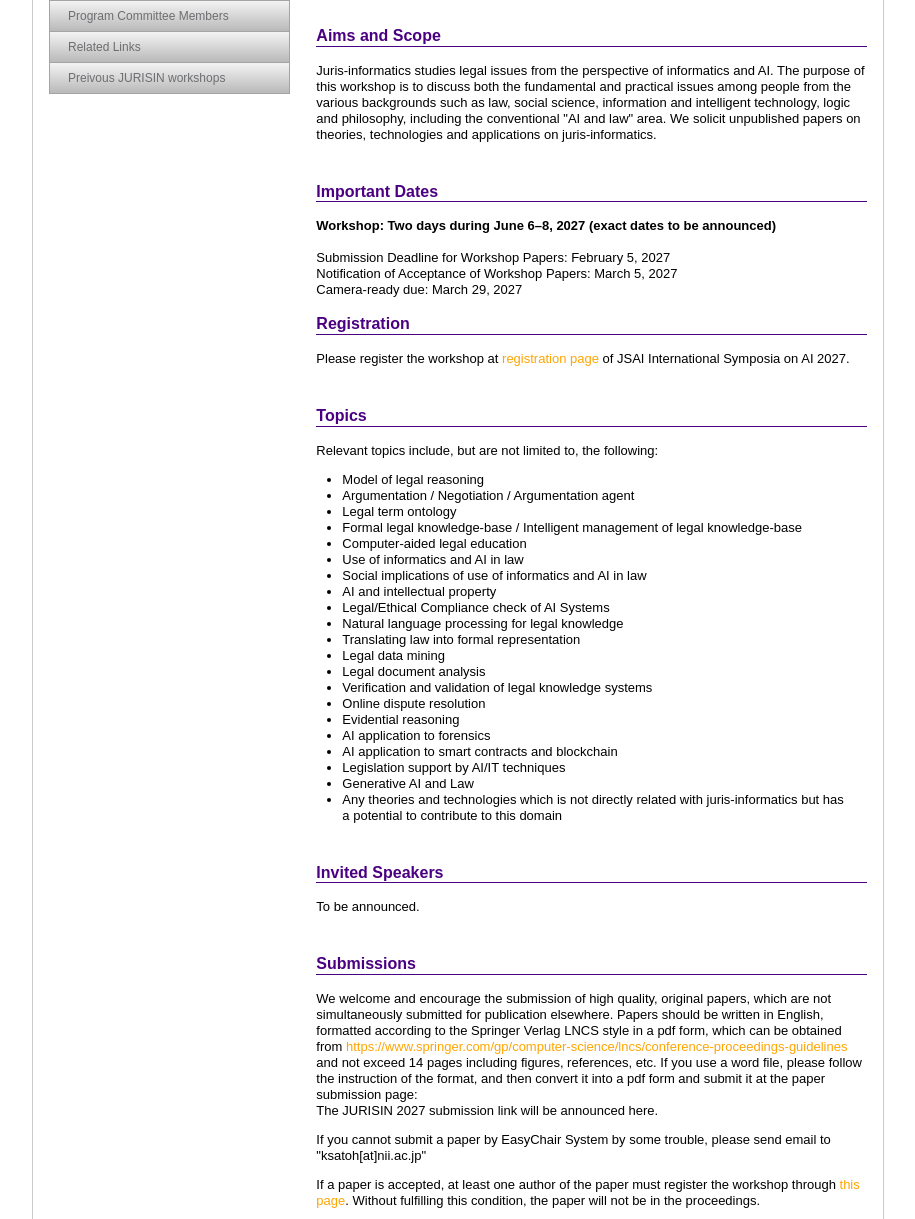
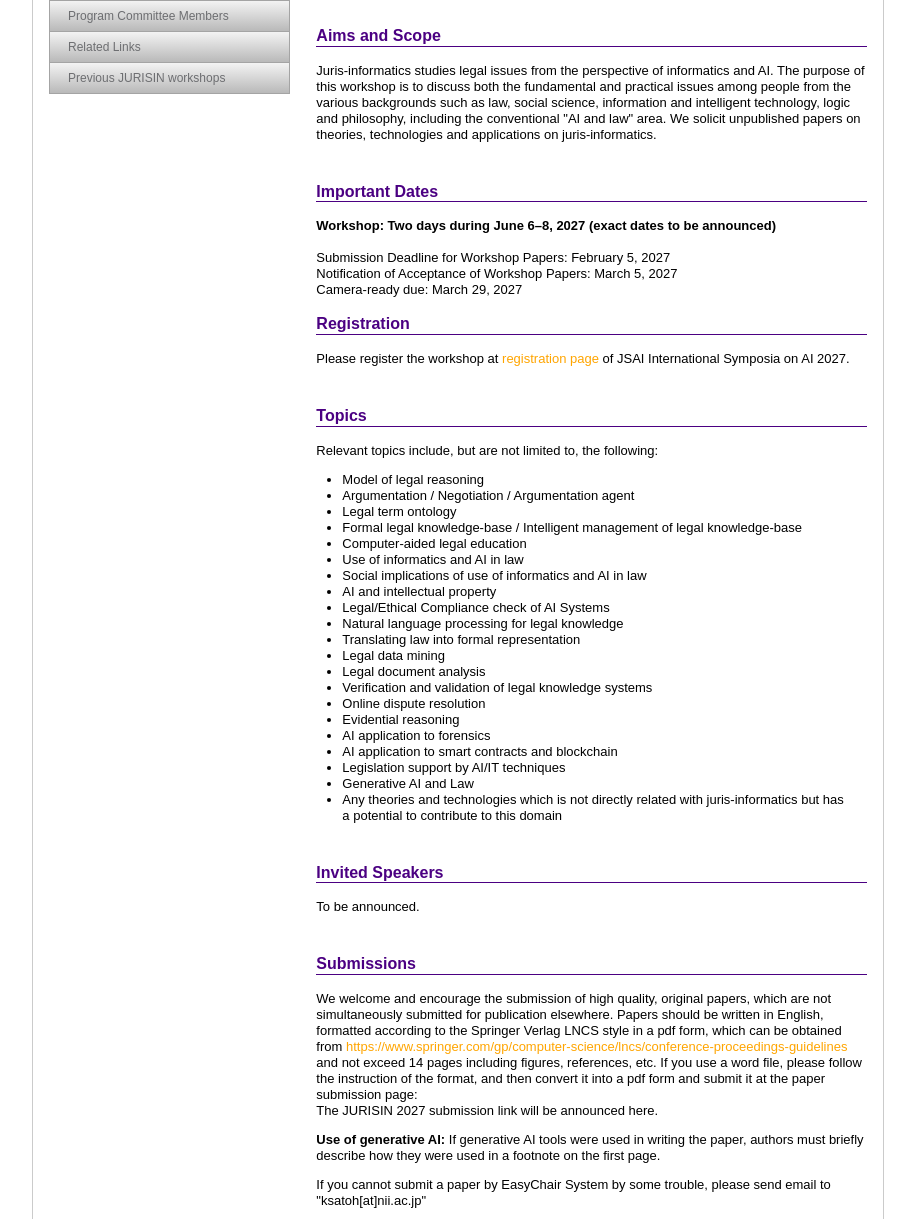
Before and after one commit to JurisInformaticsCenter/jurisin2027, a plain HTML site: page index.html in a window 1280 px wide. Shown: the part 478-1697 px from the top of the page, without its empty margins (208-1123 px from the left). Drawn offline with Linux system fonts and the light colour scheme.

Commit message:
Add generative AI disclosure note and fix "Previous" typo
- Submissions: authors who used generative AI in writing must briefly
  describe how in a footnote on the first page.
- Fix "Preivous" -> "Previous" in the menu, section heading and anchor.

Co-Authored-By: Claude Opus 5.5 <noreply@anthropic.com>

```diff
--- a/index.html
+++ b/index.html
@@ -43,7 +43,7 @@ adjSpeed = .4;
 <li><a href="#Advisory">Advisory Committee Members</a></li>
 <li><a href="#PCmember">Program Committee Members</a></li>
 <li><a href="#Links">Related Links</a></li>
-<li><a href="#Preivous">Preivous JURISIN workshops</a></li>
+<li><a href="#Previous">Previous JURISIN workshops</a></li>
 </ul>
 </div>
 </div>
@@ -126,6 +126,10 @@ If you use a word file, please follow the instruction of the format,
 and then convert it into a pdf form and submit it at the paper submission page:
 <br/>
 The JURISIN 2027 submission link will be announced here.
+<p>
+<b>Use of generative AI:</b> If generative AI tools were used in writing the paper,
+authors must briefly describe how they were used in a footnote on the first page.
+</p>
 <p>
 If you cannot submit a paper by EasyChair System by some trouble,
 please send email to "ksatoh[at]nii.ac.jp"
@@ -228,8 +232,8 @@ May Myo Zin, Center for Juris-informatics, Japan<br/>
 <li><a href="https://www.ai-gakkai.or.jp/en/">The Japanese Society for Artificial Intelligence</a></li>
 </ul>
 </div>
-<div class="block" id="Preivous">
-<h2>Preivous JURISIN workshops</h2>
+<div class="block" id="Previous">
+<h2>Previous JURISIN workshops</h2>
 <ul>
 <li><a href="http://research.nii.ac.jp/~ksatoh/jurisin.html">JURISIN2007</a></li>
 <li><a href="http://research.nii.ac.jp/~ksatoh/jurisin2008/">JURISIN2008</a></li>
```
